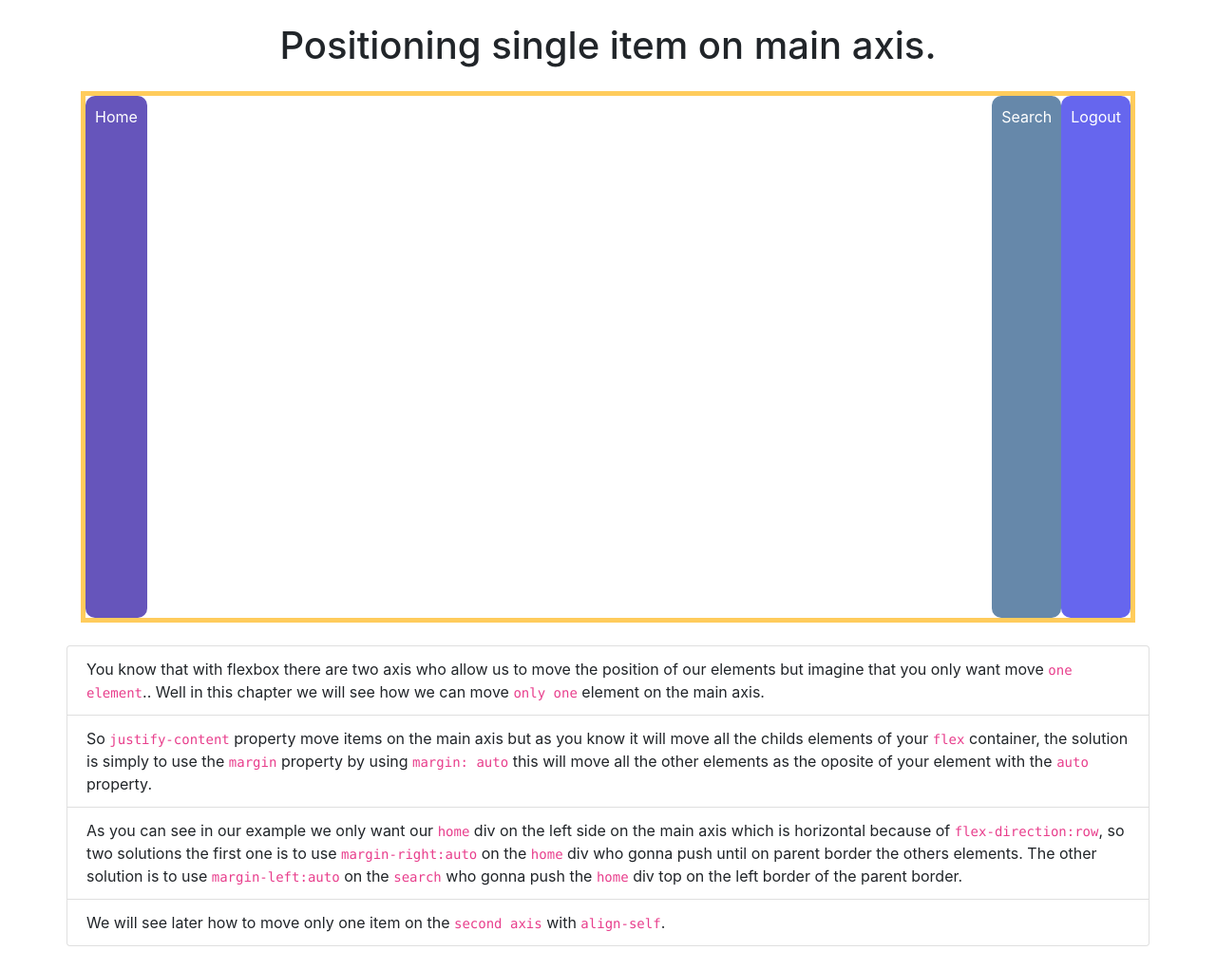
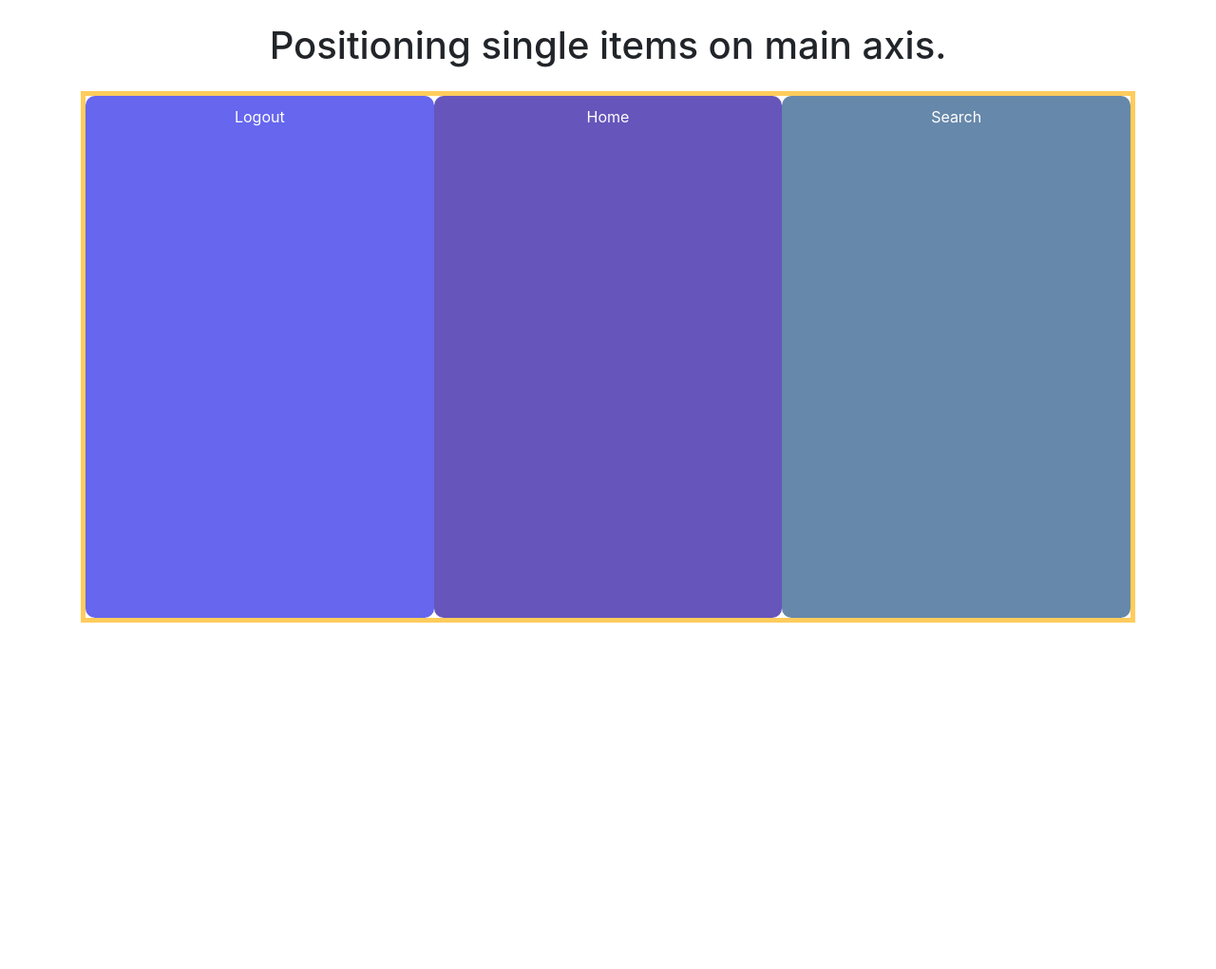
Before and after one commit to luctst/Flexbox-Tips, a plain HTML site: page positioning-items-main-axis/index.html in a window 1280 px wide. Shown: the whole page at 95% size. After the commit the page ends 800 px from the top, so only its background shows below. Drawn offline with nearby package versions, Linux system fonts and the light colour scheme.

Commit message:
Revert "Add positioning only on items"
This reverts commit 63c040a719462548832f801382313a5d072e39ec.

```diff
--- a/positioning-items-main-axis/index.html
+++ b/positioning-items-main-axis/index.html
@@ -12,7 +12,7 @@
     <div class="container">
         <div class="row">
             <div class="col-12">
-                <h1 class="text-center mt-4 mb-4">Positioning single item on main axis.</h1>
+                <h1 class="text-center mt-4 mb-4">Positioning single items on main axis.</h1>
             </div>
         </div>
         <div class="row">
@@ -30,14 +30,6 @@
                 </div>
             </div>
         </div>
-        <div class="row">
-            <ul class="list-group mt-4 mb-4">
-                <li class="list-group-item">You know that with flexbox there are two axis who allow us to move the position of our elements but imagine that you only want move <code>one element</code>.. Well in this chapter we will see how we can move <code>only one</code> element on the main axis.</li>
-                <li class="list-group-item">So <code>justify-content</code> property move items on the main axis but as you know it will move all the childs elements of your <code>flex</code> container, the solution is simply to use the <code>margin</code> property by using <code>margin: auto</code> this will move all the other elements as the oposite of your element with the <code>auto</code> property.</li>
-                <li class="list-group-item">As you can see in our example we only want our <code>home</code> div on the left side on the main axis which is horizontal because of <code>flex-direction:row</code>, so two solutions the first one is to use <code>margin-right:auto</code> on the <code>home</code> div who gonna push until on parent border the others elements. The other solution is to use <code>margin-left:auto</code> on the <code>search</code> who gonna push the <code>home</code> div top on the left border of the parent border.</li>
-                <li class="list-group-item">We will see later how to move only one item on the <code>second axis</code> with <code>align-self</code>.</li>
-            </ul>
-        </div>
     </div>
 </body>
 </html>
--- a/positioning-items-main-axis/style.css
+++ b/positioning-items-main-axis/style.css
@@ -7,8 +7,9 @@
   padding: 10px;
   text-align:center;
   border-radius: 10px;
+  flex: 1 0 0;
 }
 .wrapper > div > p { color: #fff;}
-.wrapper > div:nth-child(2) { background-color: #68a; }
-.wrapper > div:nth-child(1) { background-color: #65b; margin-right: auto; }
-.wrapper > div:nth-child(3) { background-color: #66e; }
+.wrapper > div:nth-child(2) { background-color: #68a; order: 2;}
+.wrapper > div:nth-child(1) { background-color: #65b; }
+.wrapper > div:nth-child(3) { background-color: #66e; order: -1;}
```
